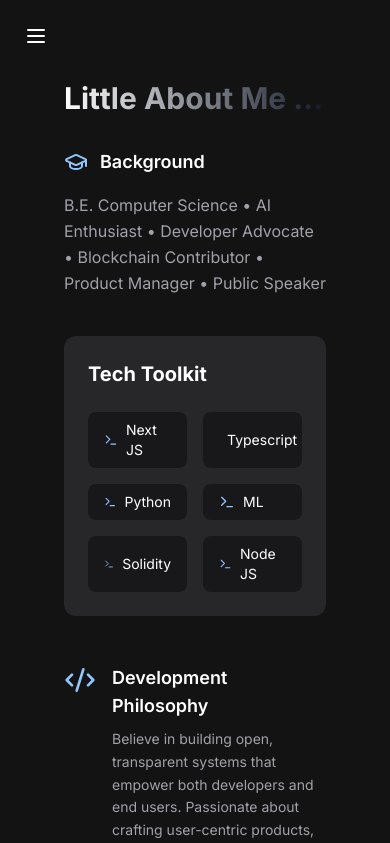
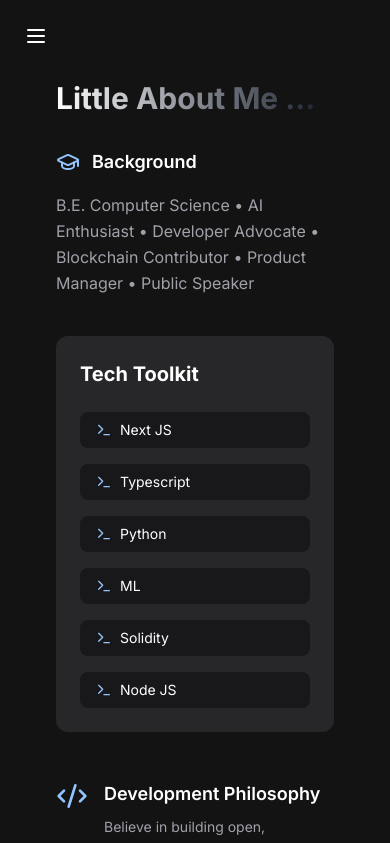
Before and after one commit to Vanshika-Rana/portfolio, a Next.js app: page /about in a window 390 px wide. Shown: the top 843 px of the page. Built offline with nearby package versions, Linux system fonts and the light colour scheme.

Commit message:
responsiveness updated

```diff
--- a/app/about/page.tsx
+++ b/app/about/page.tsx
@@ -5,7 +5,7 @@ import { Briefcase, GraduationCap, Code2, Globe, Terminal } from "lucide-react";
 
 export default function About() {
   return (
-    <main className="text-white max-w-5xl mx-auto px-4 py-8">
+    <main className="text-white max-w-5xl mx-auto px-2 lg:px-4 py-8">
       <div className="mb-16">
         <h1 className="text-3xl lg:text-4xl font-bold mb-8 bg-gradient-to-r from-white to-gray-900 bg-clip-text text-transparent">
           Little About Me ...
@@ -26,7 +26,7 @@ export default function About() {
 
         <div className="bg-zinc-800 rounded-xl p-6 mb-12">
           <h2 className="text-xl lg:text-2xl font-bold mb-6">Tech Toolkit</h2>
-          <div className="grid grid-cols-2 md:grid-cols-3 gap-4">
+          <div className="grid grid-cols-1 md:grid-cols-2 lg:grid-cols-3 gap-4">
             {["Next JS", "Typescript", "Python", "ML", "Solidity", "Node JS"].map(
               (skill) => (
                 <div
--- a/app/work/page.tsx
+++ b/app/work/page.tsx
@@ -204,7 +204,6 @@ import {
                 </ul>
               </div>
 
-\
               <div className="bg-zinc-800 rounded-xl p-6 leading-relaxed">
                 <div className="flex justify-between items-start mb-4">
                   <div>
```
Also changed, not shown: 1 other file (tests, documents, lock files or other folders).
